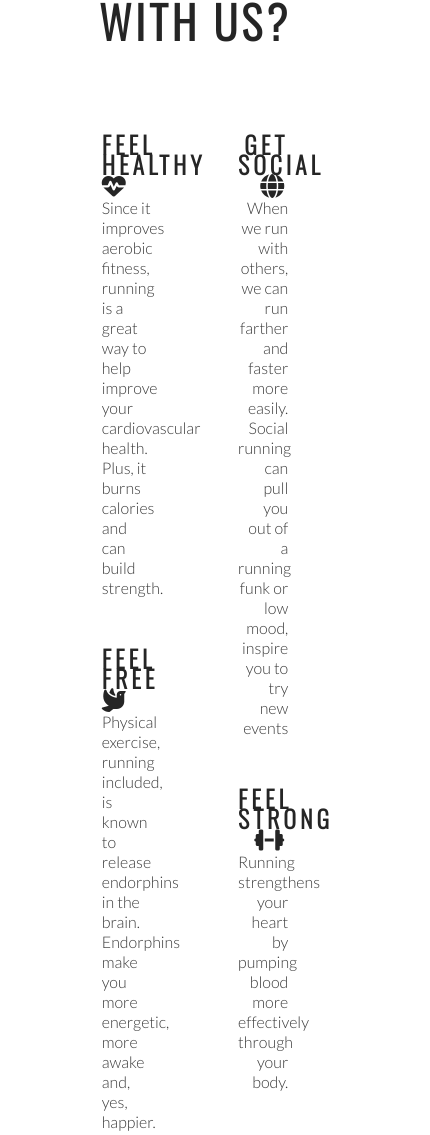
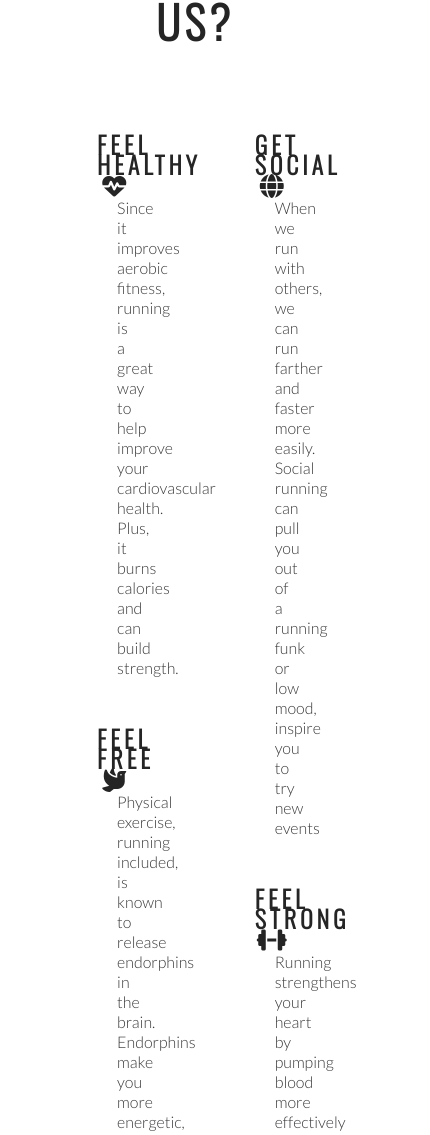
Before and after one commit to sundayswellB356/Running-Club-Dublin, a plain HTML site: page index.html in a window 390 px wide. Shown: the part 914-2049 px from the top of the page, 430 px wide, since content can reach past the window. Drawn offline with nearby package versions, Linux system fonts and the light colour scheme.

Commit message:
Add styles for club ethos section on mobile screens

```diff
--- a/assets/css/style.css
+++ b/assets/css/style.css
@@ -289,3 +289,30 @@ hr {
                                 line-height:25px;
 
                             }
+
+                            #cover-text{
+                            left:0;
+                            }
+
+                            #club-ethos{
+                                width:90%;
+                                height:1200px;
+                                margin:0 auto;
+                                }
+
+                                .left-about-heading,.right-about-heading{
+                                    width:inherit;
+                                    }
+
+                                    .left-about-heading h2,.right-about-heading h2{
+                                        width:100%;
+                                        text-align:center;
+                                        }
+                                        .left-about-heading h2,.right-about-heading h2{
+                                            width:100%;
+                                            text-align:center;
+                                            }
+                                            .left-about-heading p,.right-about-heading p{
+                                                text-align:center;
+                                                padding:0 20px;
+                                            }
```
